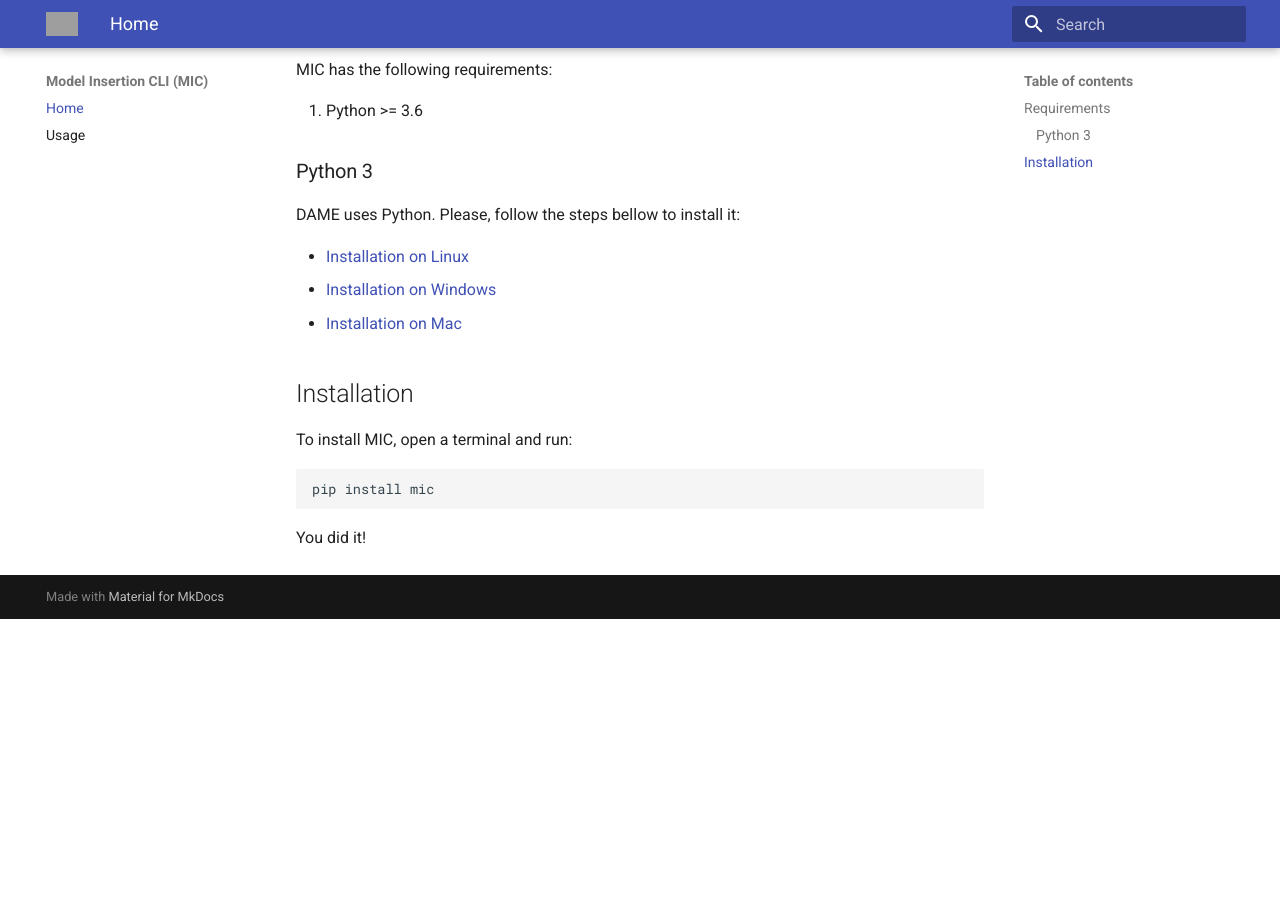
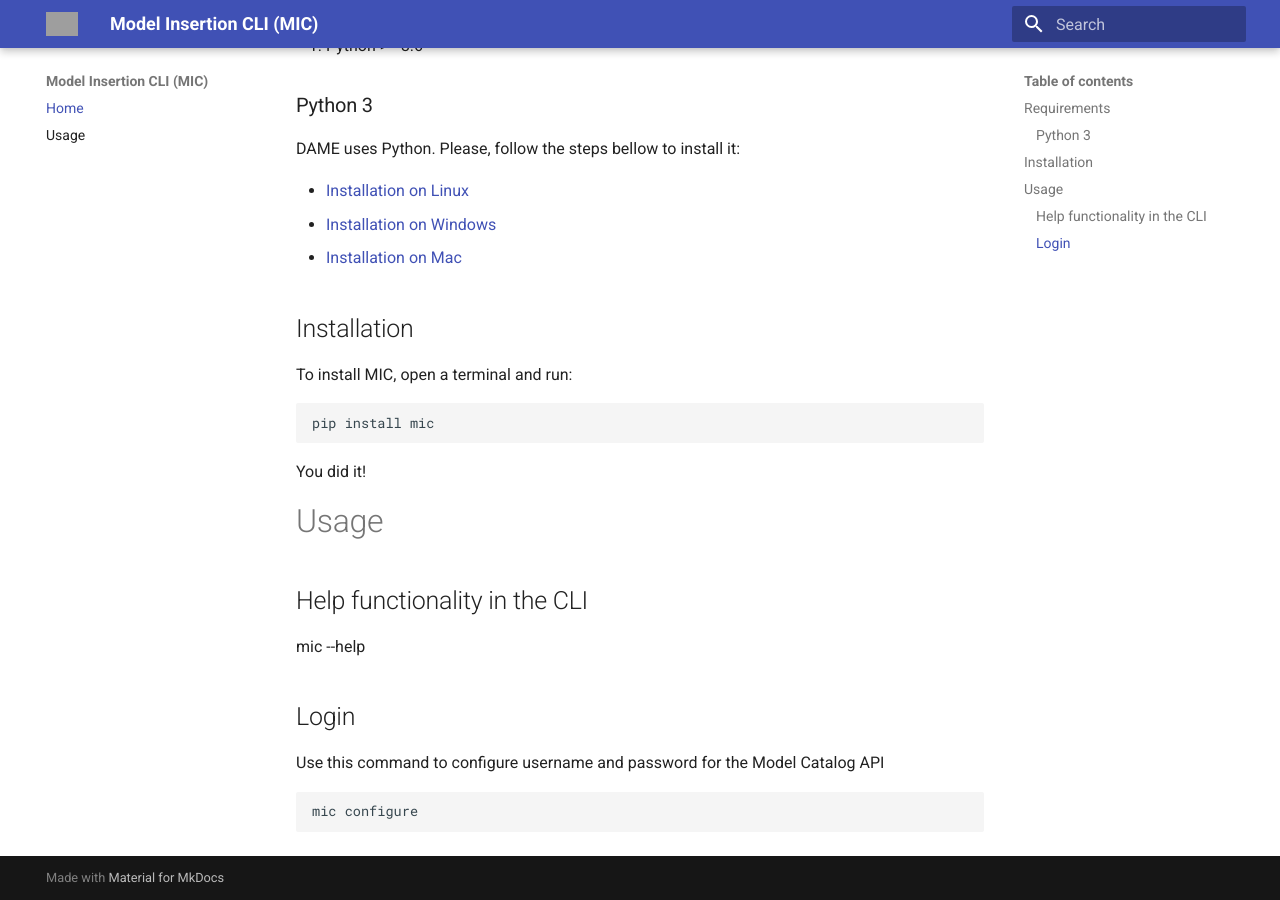
Before and after one commit to mintproject/mic, an MkDocs documentation site: the page built from docs/index.md, in a window 1280 px wide and 900 px high, scrolled down 503 px. Built offline with MkDocs 1.6.1 and Material for MkDocs 9.7.7, drawn with Linux system fonts in a browser that asks for light colours; before the commit the page ends 1122 px from its top, so only the background shows below that; grey boxes are pictures that could not be loaded.

Commit message:
fix: usage

````diff
--- a/docs/index.md
+++ b/docs/index.md
@@ -31,3 +31,17 @@
 ```
 
 You did it!
+
+# Usage
+
+## Help functionality in the CLI
+
+mic --help
+
+## Login
+
+Use this command to configure username and password for the Model Catalog API
+
+```
+mic configure
+```
--- a/docs/usage.md
+++ b/docs/usage.md
@@ -1,4 +1,16 @@
 # Usage
+
+## Help functionality in the CLI
+
+mic --help
+
+## Login
+
+Use this command to configure username and password for the Model Catalog API
+
+```
+mic configure
+```
 
 ## Add a new model
 
````
